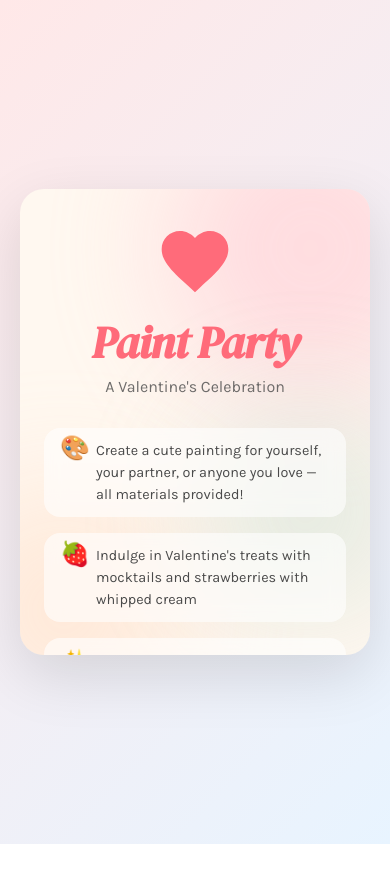
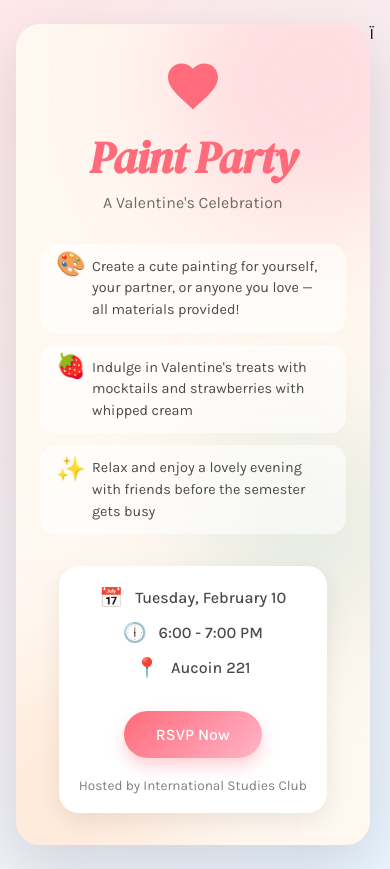
Before and after one commit to annat7m/valentines-poster, a plain HTML site: page index.html in a window 390 px wide. Before the commit the page ends 844 px from the top, so only its background shows below. Drawn offline with Linux system fonts and the light colour scheme.

Commit message:
Modify CSS styles for layout adjustments -- mobile first
Adjusted alignment and padding for better layout on various screen sizes.

```diff
--- a/index.html
+++ b/index.html
@@ -26,15 +26,17 @@
             background: linear-gradient(135deg, #FFE8E8 0%, #E8F4FF 100%);
             display: flex;
             justify-content: center;
-            align-items: center;
+            align-items: flex-start;
             min-height: 100vh;
             padding: 20px;
+            padding-top: 40px;
+            padding-bottom: 40px;
         }
 
         .poster {
             width: 100%;
             max-width: 600px;
-            aspect-ratio: 3/4;
+            min-height: auto;
             background: var(--cream);
             border-radius: 24px;
             box-shadow: 0 20px 60px rgba(0, 0, 0, 0.12);
@@ -233,8 +235,15 @@
         }
 
         @media (max-width: 600px) {
+            body {
+                padding: 16px;
+                padding-top: 24px;
+                padding-bottom: 24px;
+            }
+
             .poster {
                 padding: 32px 24px;
+                min-height: auto;
             }
 
             h1 {
@@ -247,6 +256,19 @@
 
             .highlight-text {
                 font-size: 0.9rem;
+            }
+
+            .heart-icon {
+                width: 60px;
+                height: 60px;
+            }
+
+            .highlights {
+                gap: 12px;
+            }
+
+            .details-box {
+                padding: 20px;
             }
         }
     </style>
@@ -301,4 +323,4 @@
         </div>
     </div>
 </body>
-</html>
+</html>Ï
```
